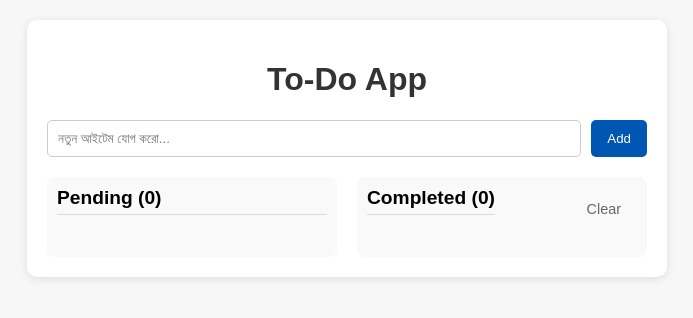
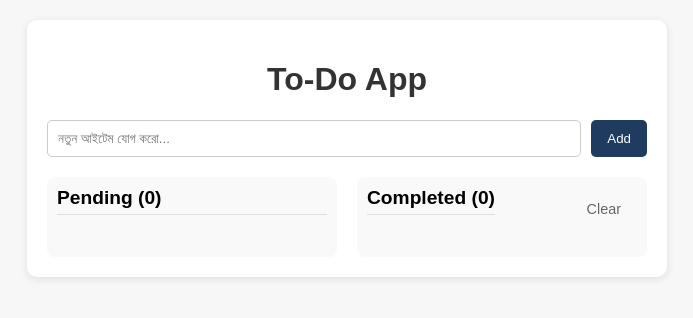
Before and after one commit to selimreza-dev/to-do-app, a plain HTML site: page index.html in a window 1280 px wide. In both pictures the pointer is over the button "Add". Shown: the whole page, without its empty margins (293-986 px from the left). Drawn offline with Linux system fonts and the light colour scheme.

Commit message:
Some update

```diff
--- a/style.css
+++ b/style.css
@@ -42,7 +42,13 @@ button {
 }
 
 button:hover {
-    background-color: #0056b3;
+    background-color: #d6e9ff;
+}
+
+button[type="submit"]:hover {
+    background: #1f3b5f;
+    color: #fff;
+
 }
 
 .lists {
```
